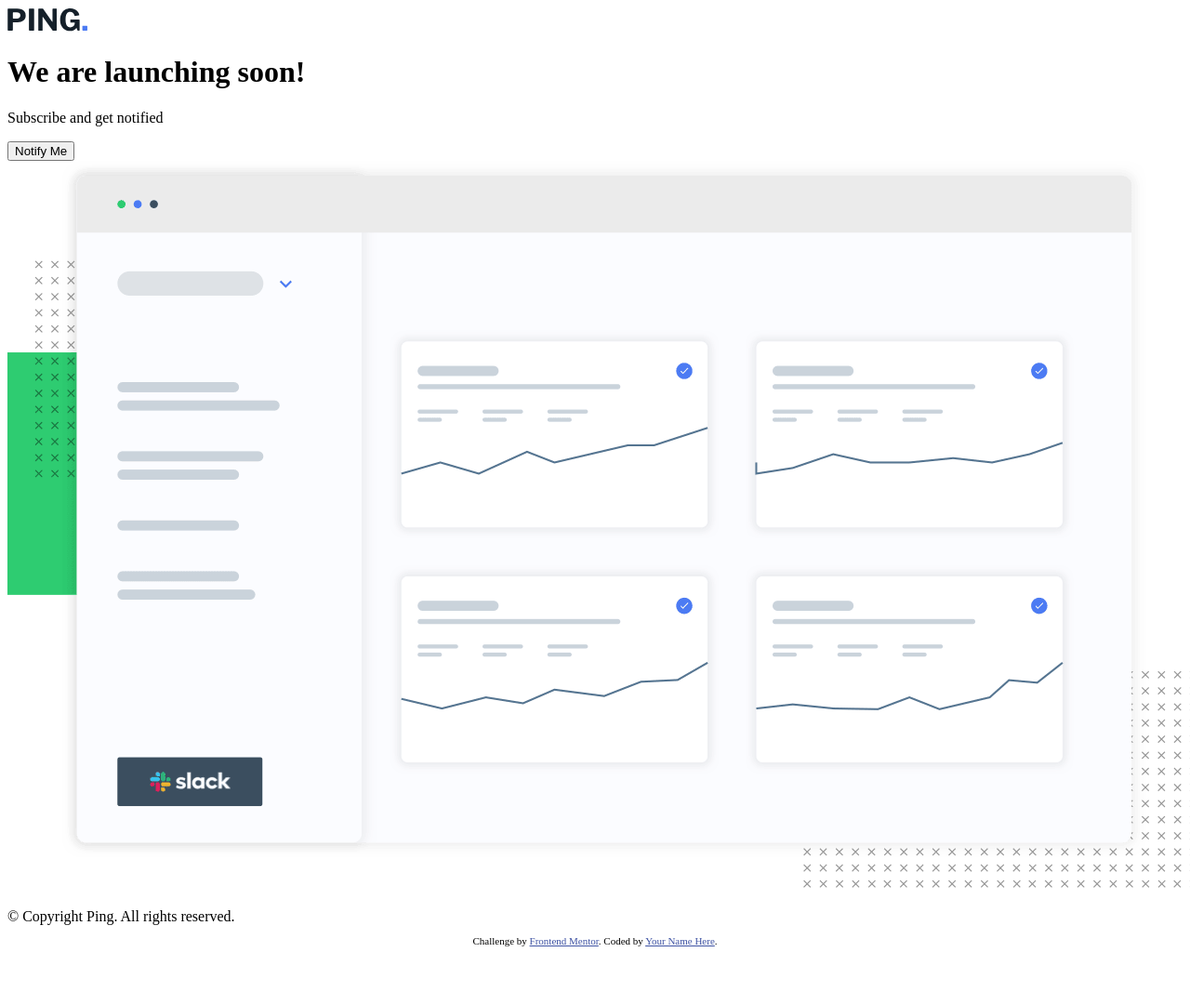
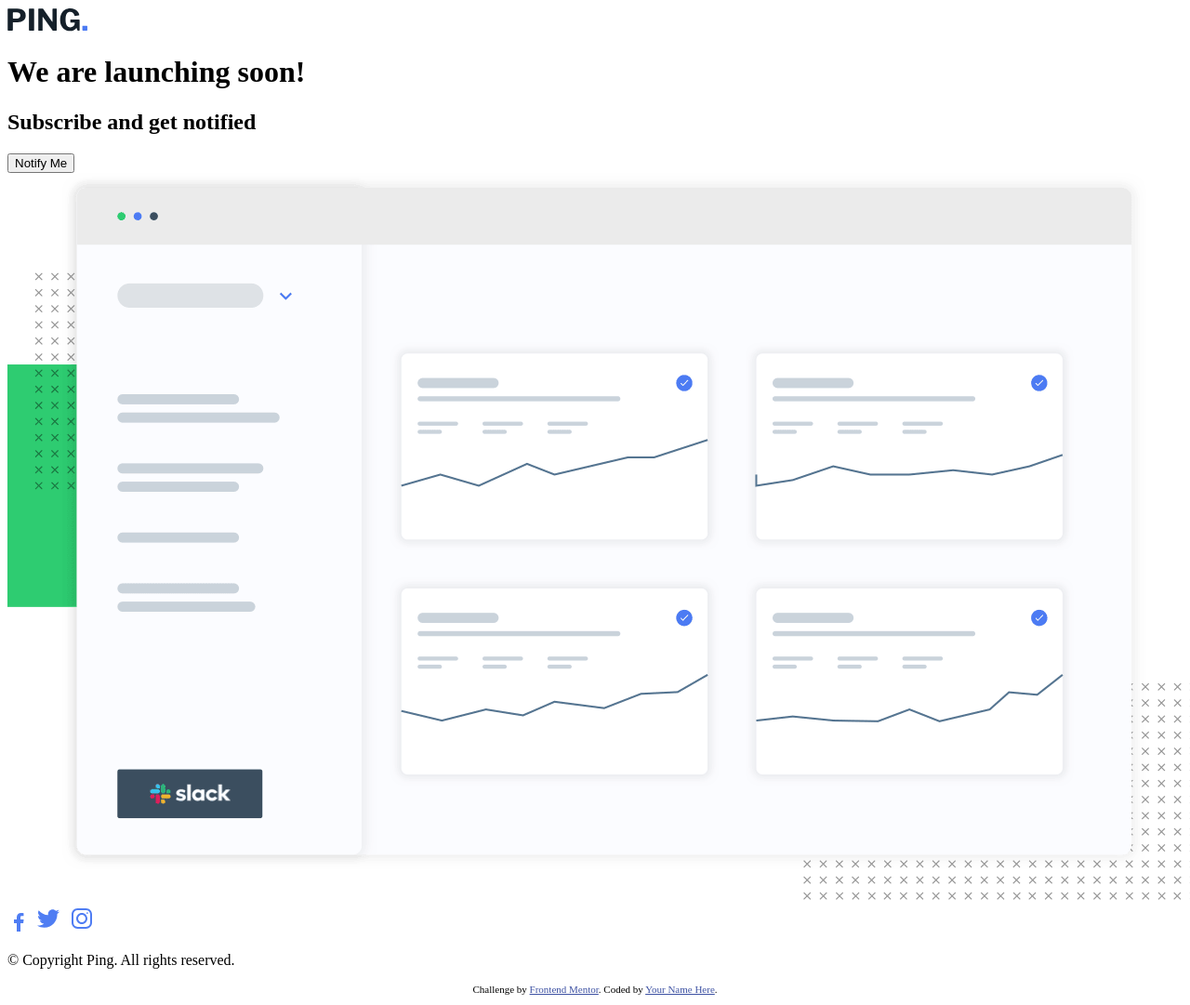
Before and after one commit to coder-txane/ping-coming-soon-page-master, a plain HTML site: page index.html in a window 1280 px wide. Shown: the whole page at 93% size. Before the commit the page ends 1029 px from the top, so only its background shows below. Drawn offline with Linux system fonts and the light colour scheme.

Commit message:
Amend the HTML code

```diff
--- a/index.html
+++ b/index.html
@@ -18,19 +18,21 @@
 <body>
   <img src="images/logo.svg">
 
-  <h1>We are launching soon!</h1>
+  <h1>We are launching <span id="bold">soon!</span></h1>
 
-  <p>Subscribe and get notified</p>
+  <h2>Subscribe and get notified</h2>
 
   <button>Notify Me</button>
 
   <img src="images/illustration-dashboard.png">
 
   <div id="socials-container">
-    <img src="">
+    <img src="images/icons8-facebook.svg">
+    <img src="images/icons8-twitter.svg">
+    <img src="images/icons8-instagram.svg">
   </div>
 
-  <span id="copyright">&copy; Copyright Ping. All rights reserved.</span>
+  <p id="copyright">&copy; Copyright Ping. All rights reserved.</p>
 
   <footer>
     <p class="attribution">
```
